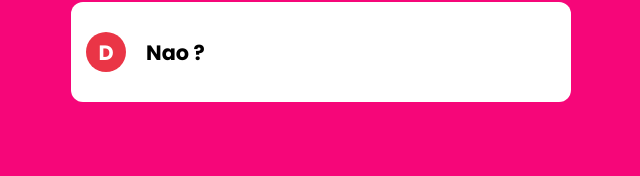
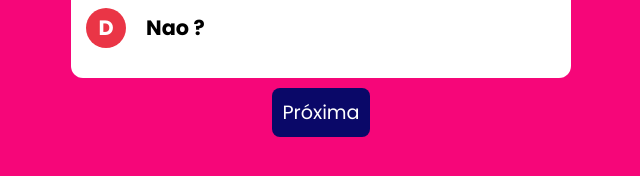
Before and after one commit to joaopedroalb/quiz-app, a Next.js app: page / in a window 1280 px wide. Shown: the part 558-734 px from the top of the page, without its empty margins (319-959 px from the left). Built offline with nearby package versions, Linux system fonts and the light colour scheme.

Commit message:
Create btn component

```diff
--- /dev/null
+++ b/src/components/MyButton/index.module.css
@@ -0,0 +1,10 @@
+.myBtn{
+    color: #FFF;
+    background-color: #0a0868;
+    font-weight: 400;
+    font-size: 1.2rem;
+    border-radius: 8px;
+    border: none;
+    padding: 10px;
+    cursor: pointer;
+}
--- /dev/null
+++ b/src/components/MyButton/index.tsx
@@ -0,0 +1,26 @@
+import styles from './index.module.css'
+import Link from 'next/link'
+
+interface MyButtonProps{
+    url?:string
+    text:string
+    onClick?:(e:any)=>void
+}
+
+export default function MyButton(props:MyButtonProps){
+
+    function renderBtn(){
+        return(
+            <button className={styles.myBtn}
+                    onClick={props.onClick}>
+                {props.text}
+            </button>
+        )
+    }
+
+    return props.url?(
+        <Link href={props.url}>
+            {renderBtn()}
+        </Link>
+    ):renderBtn()
+}
--- a/src/pages/index.tsx
+++ b/src/pages/index.tsx
@@ -3,6 +3,7 @@ import { useEffect, useRef, useState } from 'react'
 import Question from '../components/Question'
 import AnswerModel from '../model/Answer'
 import QuestionModel from '../model/Question'
+import MyButton from '../components/MyButton'
 import styles from '../styles/Home.module.css'
 
 const questionMock = new QuestionModel(
@@ -36,7 +37,8 @@ const Home: NextPage = () => {
 
   return (
     <div className={styles.container}>
-     <Question value={question} onResponse={onResponse} timeOver={timeOver}/>
+      <Question value={question} onResponse={onResponse} timeOver={timeOver}/>
+      <MyButton text="Próxima" url="/resultado"/>
     </div>
   )
 }
--- /dev/null
+++ b/src/pages/resultado.tsx
@@ -0,0 +1,5 @@
+export default function Resultado(){
+    return(
+        <div>Resultado</div>
+    )
+}
--- a/src/styles/Home.module.css
+++ b/src/styles/Home.module.css
@@ -4,5 +4,6 @@
     min-height: 100vh;
     align-items: center;
     justify-content: center;
+    flex-direction: column;
 
 }
```
